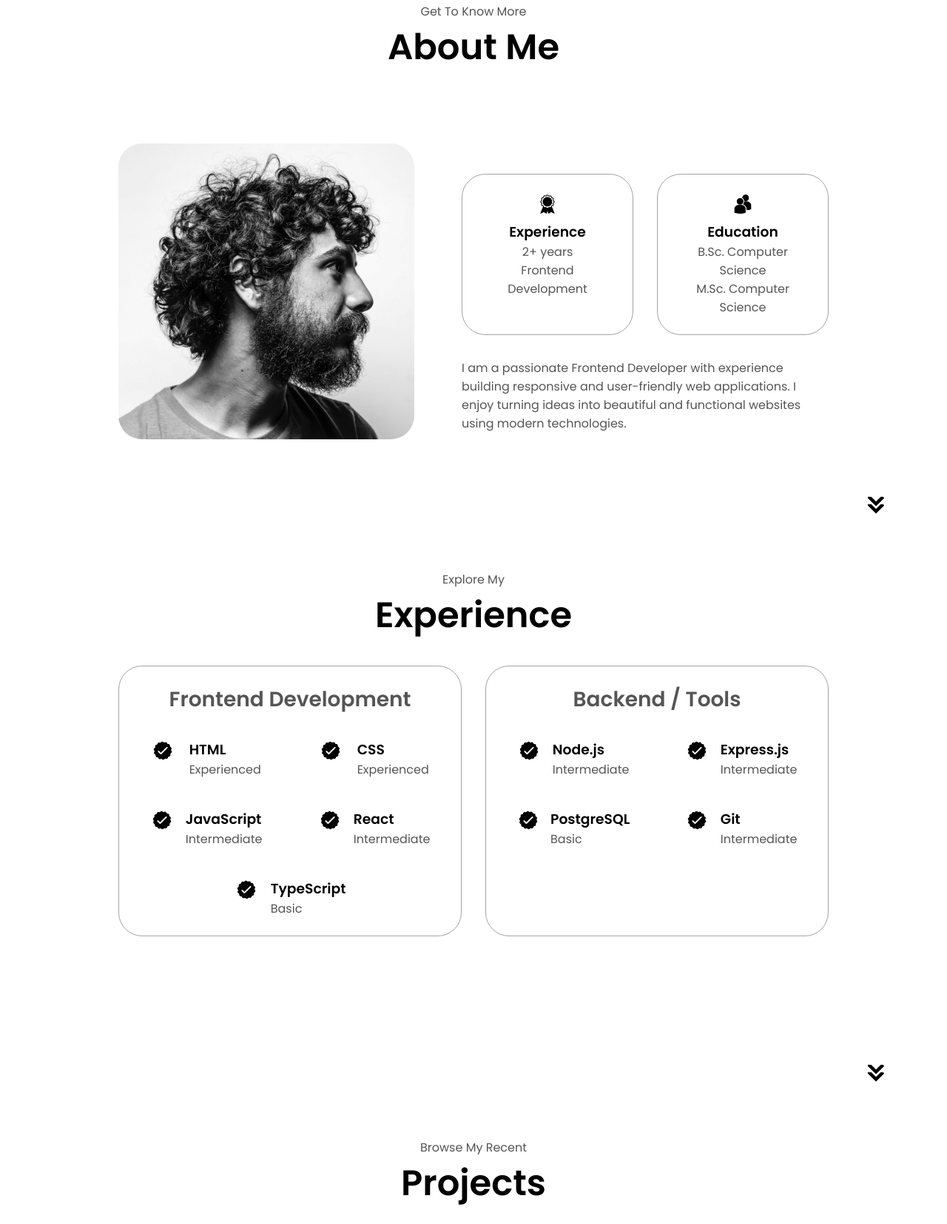
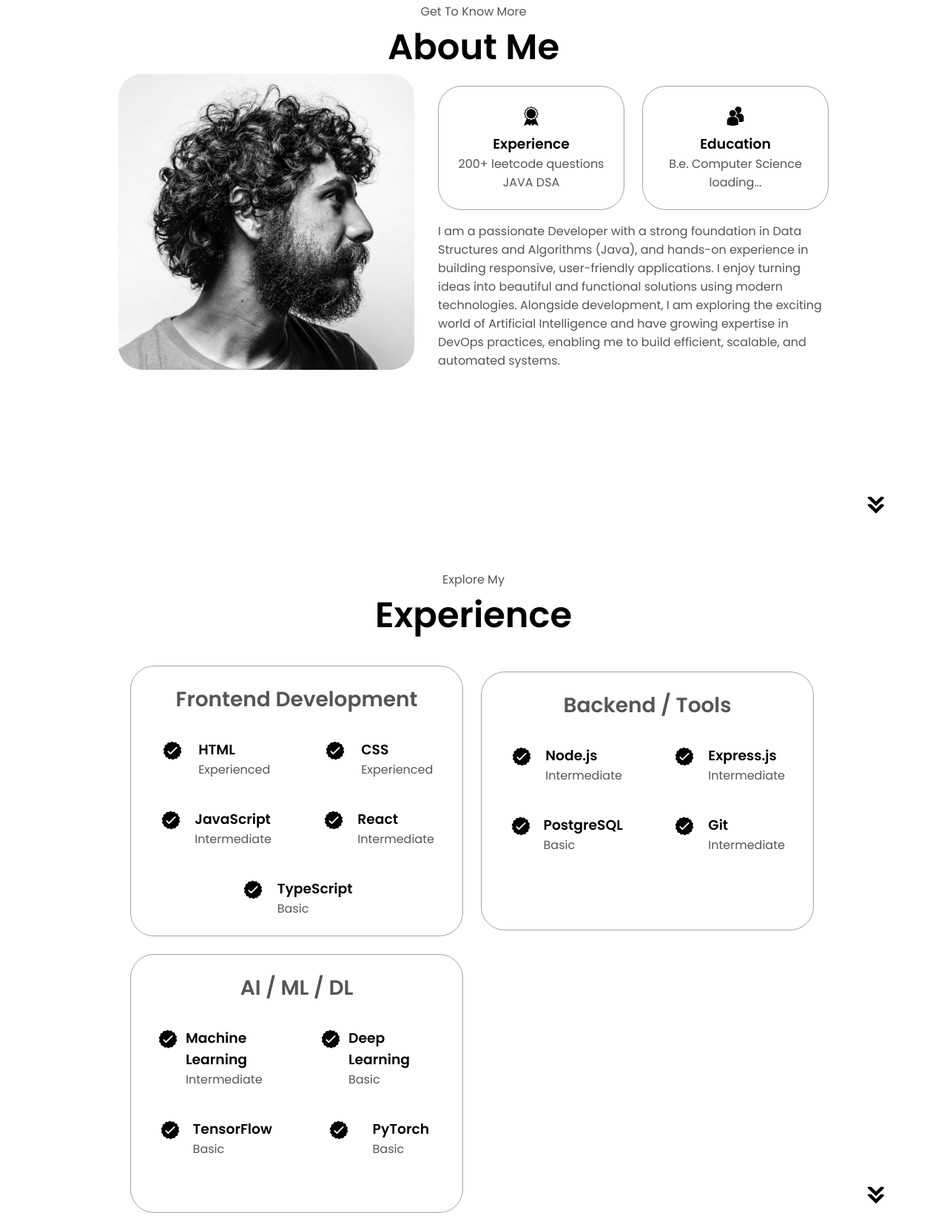
Before and after one commit to tsewangnamgail/myportfolio, a plain HTML site: page index.html in a window 1280 px wide. Shown: the part 925-2580 px from the top of the page at 74% size. Drawn offline with Linux system fonts and the light colour scheme.

Commit message:
updeated code

```diff
--- a/index.html
+++ b/index.html
@@ -44,7 +44,7 @@
       <div class="section__text">
         <p class="section__text__p1">Hello, I'm</p>
         <h1 class="title">Tsewang Namgail</h1>
-        <p class="section__text__p2">Frontend Developer</p>
+        <p class="section__text__p2">AI and Devops Developer</p>
         <div class="btn-container">
           <button
             class="btn btn-color-2"
@@ -89,17 +89,17 @@
             <div class="details-container">
               <img src="./assets/experience.png" alt="Experience icon" class="icon" />
               <h3>Experience</h3>
-              <p>2+ years <br />Frontend Development</p>
+              <p>200+ leetcode questions <br />JAVA DSA</p>
             </div>
             <div class="details-container">
               <img src="./assets/education.png" alt="Education icon" class="icon" />
               <h3>Education</h3>
-              <p>B.Sc. Computer Science<br />M.Sc. Computer Science</p>
+              <p>B.e. Computer Science<br />loading...</p>
             </div>
           </div>
           <div class="text-container">
             <p>
-              I am a passionate Frontend Developer with experience building responsive and user-friendly web applications. I enjoy turning ideas into beautiful and functional websites using modern technologies.
+              I am a passionate Developer with a strong foundation in Data Structures and Algorithms (Java), and hands-on experience in building responsive, user-friendly applications. I enjoy turning ideas into beautiful and functional solutions using modern technologies. Alongside development, I am exploring the exciting world of Artificial Intelligence and have growing expertise in DevOps practices, enabling me to build efficient, scalable, and automated systems.
             </p>
           </div>
         </div>
@@ -117,6 +117,8 @@
       <h1 class="title">Experience</h1>
       <div class="experience-details-container">
         <div class="about-containers">
+
+          <!-- Frontend -->
           <div class="details-container">
             <h2 class="experience-sub-title">Frontend Development</h2>
             <div class="article-container">
@@ -157,6 +159,8 @@
               </article>
             </div>
           </div>
+
+          <!-- Backend -->
           <div class="details-container">
             <h2 class="experience-sub-title">Backend / Tools</h2>
             <div class="article-container">
@@ -190,8 +194,45 @@
               </article>
             </div>
           </div>
+
+          <!-- AI / ML / DL -->
+          <div class="details-container">
+            <h2 class="experience-sub-title">AI / ML / DL</h2>
+            <div class="article-container">
+              <article>
+                <img src="./assets/checkmark.png" alt="Experience icon" class="icon" />
+                <div>
+                  <h3>Machine Learning</h3>
+                  <p>Intermediate</p>
+                </div>
+              </article>
+              <article>
+                <img src="./assets/checkmark.png" alt="Experience icon" class="icon" />
+                <div>
+                  <h3>Deep Learning</h3>
+                  <p>Basic</p>
+                </div>
+              </article>
+              <article>
+                <img src="./assets/checkmark.png" alt="Experience icon" class="icon" />
+                <div>
+                  <h3>TensorFlow</h3>
+                  <p>Basic</p>
+                </div>
+              </article>
+              <article>
+                <img src="./assets/checkmark.png" alt="Experience icon" class="icon" />
+                <div>
+                  <h3>PyTorch</h3>
+                  <p>Basic</p>
+                </div>
+              </article>
+            </div>
+          </div>
+
         </div>
       </div>
+
       <img
         src="./assets/arrow.png"
         alt="Arrow icon"
@@ -199,6 +240,7 @@
         onclick="location.href='./#projects'"
       />
     </section>
+
 
     <section id="projects">
       <p class="section__text__p1">Browse My Recent</p>
@@ -213,6 +255,16 @@
             <div class="btn-container">
               <button class="btn btn-color-2 project-btn" onclick="location.href='https://github.com/tsewangnamgail/portfolio'">Github</button>
               <button class="btn btn-color-2 project-btn" onclick="location.href='https://tsewangnamgail.github.io/portfolio/'">Live Demo</button>
+            </div>
+          </div>
+          <div class="details-container color-container">
+            <div class="article-container">
+              <img src="./assets/project-2.png" alt="Project 2" class="project-img" />
+            </div>
+            <h2 class="experience-sub-title project-title">Todo App</h2>
+            <div class="btn-container">
+              <button class="btn btn-color-2 project-btn" onclick="location.href='https://github.com/tsewangnamgail/todo-app'">Github</button>
+              <button class="btn btn-color-2 project-btn" onclick="location.href='https://tsewangnamgail.github.io/todo-app/'">Live Demo</button>
             </div>
           </div>
           <div class="details-container color-container">
@@ -251,11 +303,11 @@
       <div class="contact-info-upper-container">
         <div class="contact-info-container">
           <img src="./assets/email.png" alt="Email icon" class="icon contact-icon email-icon" />
-          <p><a href="mailto:tsewang@example.com">tsewang@example.com</a></p>
+          <p><a href="mailto:tsewangnamgail010@gmail.com">tsewangnamgail010@gmail.com</a></p>
         </div>
         <div class="contact-info-container">
           <img src="./assets/linkedin.png" alt="LinkedIn icon" class="icon contact-icon" />
-          <p><a href="https://www.linkedin.com/in/tsewangnamgail/">LinkedIn</a></p>
+          <p><a href="https://www.linkedin.com/in/tsewang-namgail-64676a307/">LinkedIn</a></p>
         </div>
       </div>
     </section>
--- a/style.css
+++ b/style.css
@@ -267,10 +267,19 @@ section {
   position: relative;
 }
 
+.section-container {
+  display: flex;
+  gap: 2rem;            /* reduced gap between image and cards */
+  align-items: center;  /* vertically align */
+  height: auto;
+}
+
 .about-containers {
-  gap: 2rem;
-  margin-bottom: 2rem;
-  margin-top: 2rem;
+  display: flex;
+  gap: 1.5rem;          /* smaller gap between cards */
+  margin: 1rem 0;
+  justify-content: flex-start;
+  align-items: center;
 }
 
 .about-details-container {
@@ -278,13 +287,11 @@ section {
   flex-direction: column;
 }
 
-.about-containers,
-.about-details-container {
-  display: flex;
-}
-
 .about-pic {
   border-radius: 2rem;
+  width: 400px;
+  height: auto;
+  object-fit: cover;
 }
 
 .arrow {
@@ -293,25 +300,14 @@ section {
   bottom: 2.5rem;
 }
 
+/* Shared details container default */
 .details-container {
   padding: 1.5rem;
   flex: 1;
   background: white;
   border-radius: 2rem;
-  border: rgb(53, 53, 53) 0.1rem solid;
-  border-color: rgb(163, 163, 163);
+  border: rgb(163, 163, 163) 0.1rem solid;
   text-align: center;
-}
-
-.section-container {
-  gap: 4rem;
-  height: 80%;
-}
-
-.section__pic-container {
-  height: 400px;
-  width: 400px;
-  margin: auto 0;
 }
 
 /* EXPERIENCE SECTION */
@@ -325,13 +321,38 @@ section {
   font-weight: 600;
   font-size: 1.75rem;
   margin-bottom: 2rem;
+  text-align: center;
 }
 
 .experience-details-container {
   display: flex;
-  justify-content: center;
+  gap: 2rem;
+  overflow-x: auto;          /* horizontal scroll */
+  scroll-behavior: smooth;
+  padding: 1rem;
+}
+
+.experience-details-container::-webkit-scrollbar {
+  height: 8px;
+}
+.experience-details-container::-webkit-scrollbar-thumb {
+  background: rgb(163, 163, 163);
+  border-radius: 4px;
+}
+.experience-details-container::-webkit-scrollbar-track {
+  background: transparent;
+}
+
+/* Override only for Experience cards */
+#experience .details-container {
+  flex: 0 0 auto;        /* don't shrink */
+  max-width: 400px;      /* keep width consistent */
+  min-height: 300px;     /* force equal height */
+  display: flex;
   flex-direction: column;
+  justify-content: flex-start;
 }
+
 
 .article-container {
   display: flex;
@@ -366,8 +387,11 @@ article .icon {
 
 .project-img {
   border-radius: 2rem;
-  width: 90%;
-  height: 90%;
+  width: 100%;
+  max-width: 400px;  /* consistent size */
+  height: auto;      /* keep aspect ratio */
+  display: block;
+  margin: 0 auto;
 }
 
 .project-title {
@@ -393,8 +417,7 @@ article .icon {
   display: flex;
   justify-content: center;
   border-radius: 2rem;
-  border: rgb(53, 53, 53) 0.1rem solid;
-  border-color: rgb(163, 163, 163);
+  border: rgb(163, 163, 163) 0.1rem solid;
   background: (250, 250, 250);
   margin: 2rem auto;
   padding: 0.5rem;
```
